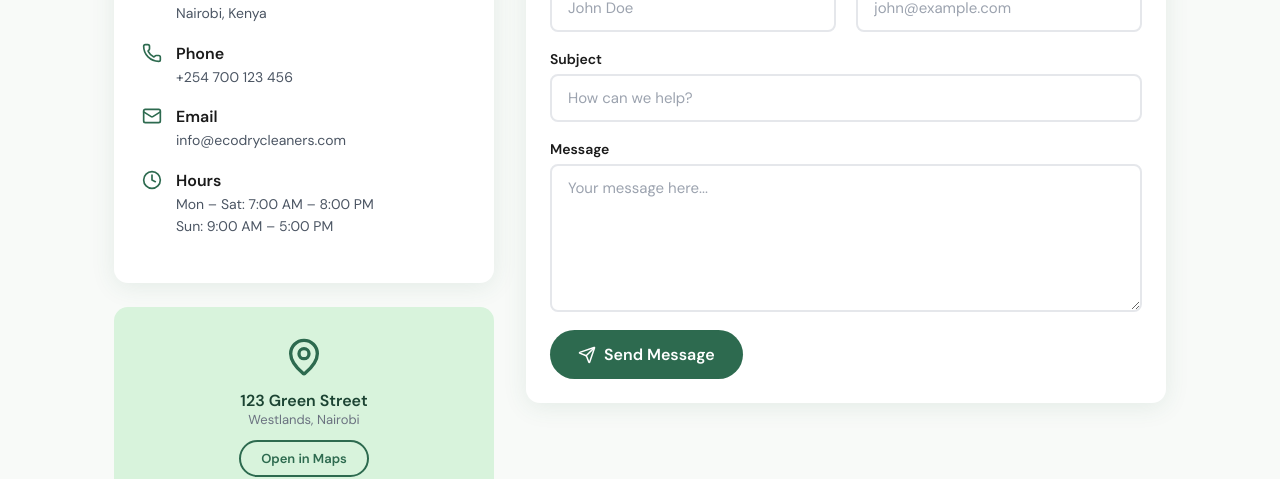
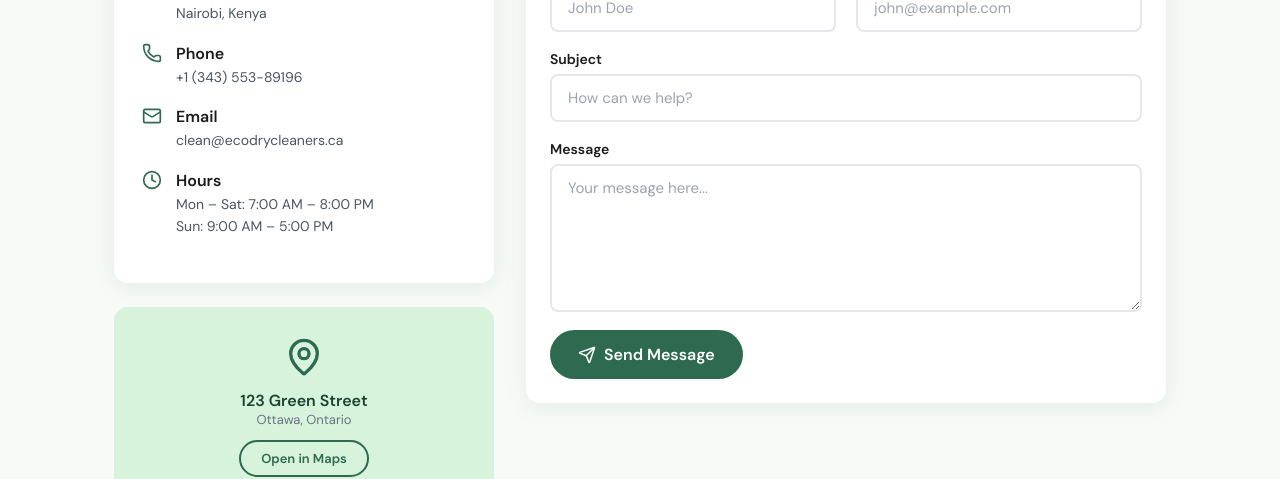
Before and after one commit to megamind-pixel/eco-dry-cleaners, a React (Create React App) app: page /contact in a window 1280 px wide. Shown: the part 440-919 px from the top of the page. Built offline with nearby package versions, Linux system fonts and the light colour scheme.

Commit message:
Update contact information and location details

```diff
--- a/src/pages/Contact.js
+++ b/src/pages/Contact.js
@@ -28,8 +28,8 @@ export default function Contact() {
             <div className="card" style={styles.infoCard}>
               <h2 style={styles.infoTitle}>Our Location</h2>
               <div style={styles.infoItem}><MapPin size={20} color="#2D6A4F" /><div><div style={{ fontWeight: 600 }}>Address</div><div style={styles.infoText}>123 Green Street, Westlands<br />Nairobi, Kenya</div></div></div>
-              <div style={styles.infoItem}><Phone size={20} color="#2D6A4F" /><div><div style={{ fontWeight: 600 }}>Phone</div><div style={styles.infoText}>+254 700 123 456</div></div></div>
-              <div style={styles.infoItem}><Mail size={20} color="#2D6A4F" /><div><div style={{ fontWeight: 600 }}>Email</div><div style={styles.infoText}>info@ecodrycleaners.com</div></div></div>
+              <div style={styles.infoItem}><Phone size={20} color="#2D6A4F" /><div><div style={{ fontWeight: 600 }}>Phone</div><div style={styles.infoText}>+1 (343) 553-89196</div></div></div>
+              <div style={styles.infoItem}><Mail size={20} color="#2D6A4F" /><div><div style={{ fontWeight: 600 }}>Email</div><div style={styles.infoText}>clean@ecodrycleaners.ca</div></div></div>
               <div style={styles.infoItem}><Clock size={20} color="#2D6A4F" /><div><div style={{ fontWeight: 600 }}>Hours</div><div style={styles.infoText}>Mon – Sat: 7:00 AM – 8:00 PM<br />Sun: 9:00 AM – 5:00 PM</div></div></div>
             </div>
 
@@ -38,7 +38,7 @@ export default function Contact() {
               <div style={styles.mapInner}>
                 <MapPin size={40} color="#2D6A4F" />
                 <div style={{ fontWeight: 600, color: '#1B4332', marginTop: 8 }}>123 Green Street</div>
-                <div style={{ fontSize: 13, color: '#6B7280' }}>Westlands, Nairobi</div>
+                <div style={{ fontSize: 13, color: '#6B7280' }}>Ottawa, Ontario</div>
                 <a href="https://maps.google.com" target="_blank" rel="noreferrer" className="btn btn-outline btn-sm" style={{ marginTop: 12 }}>
                   Open in Maps
                 </a>
```
